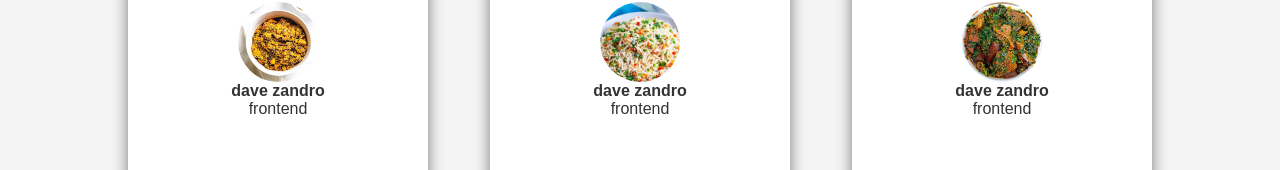
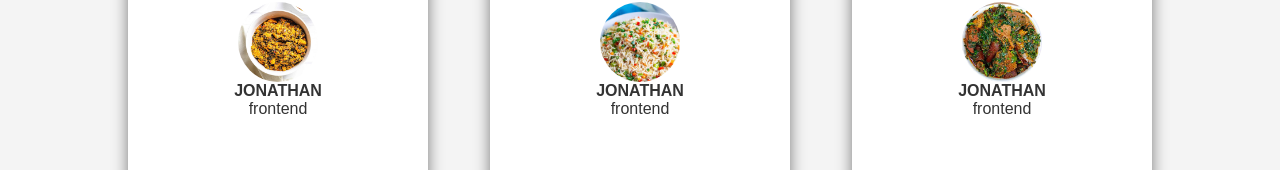
Before and after one commit to atebjonathan162-sys/CSS-PROJECT-3, a plain HTML site: page index.html in a window 1280 px wide. Shown: the part 1276-1446 px from the top of the page. Drawn offline with Linux system fonts and the light colour scheme.

Commit message:
Update index.html

```diff
--- a/index.html
+++ b/index.html
@@ -101,7 +101,7 @@
                 <div class="box">
                     <div class="boxes">
                         <img src="./img/egusi.jpeg" alt="afang">
-                        <span>dave zandro</span>
+                        <span>JONATHAN</span>
                         <p>frontend</p>
                         <div class="pop-up">
                             <p>i am a front end programmer</p>
@@ -110,7 +110,7 @@
                     </div>
                     <div class="boxes">
                         <img src="./img/fried.jpeg" alt="afang">
-                        <span>dave zandro</span>
+                        <span>JONATHAN</span>
                         <p>frontend</p>
                         <div class="pop-up">
                             <p>i am a front end programmer</p>
@@ -119,7 +119,7 @@
                     </div>
                     <div class="boxes">
                         <img src="./img/afang.jpeg" alt="afang">
-                        <span>dave zandro</span>
+                        <span>JONATHAN</span>
                         <p>frontend</p>
                         <div class="pop-up">
                             <p>i am a front end programmer</p>
@@ -132,4 +132,5 @@
 
 
 </body>
+
 </html>
```
